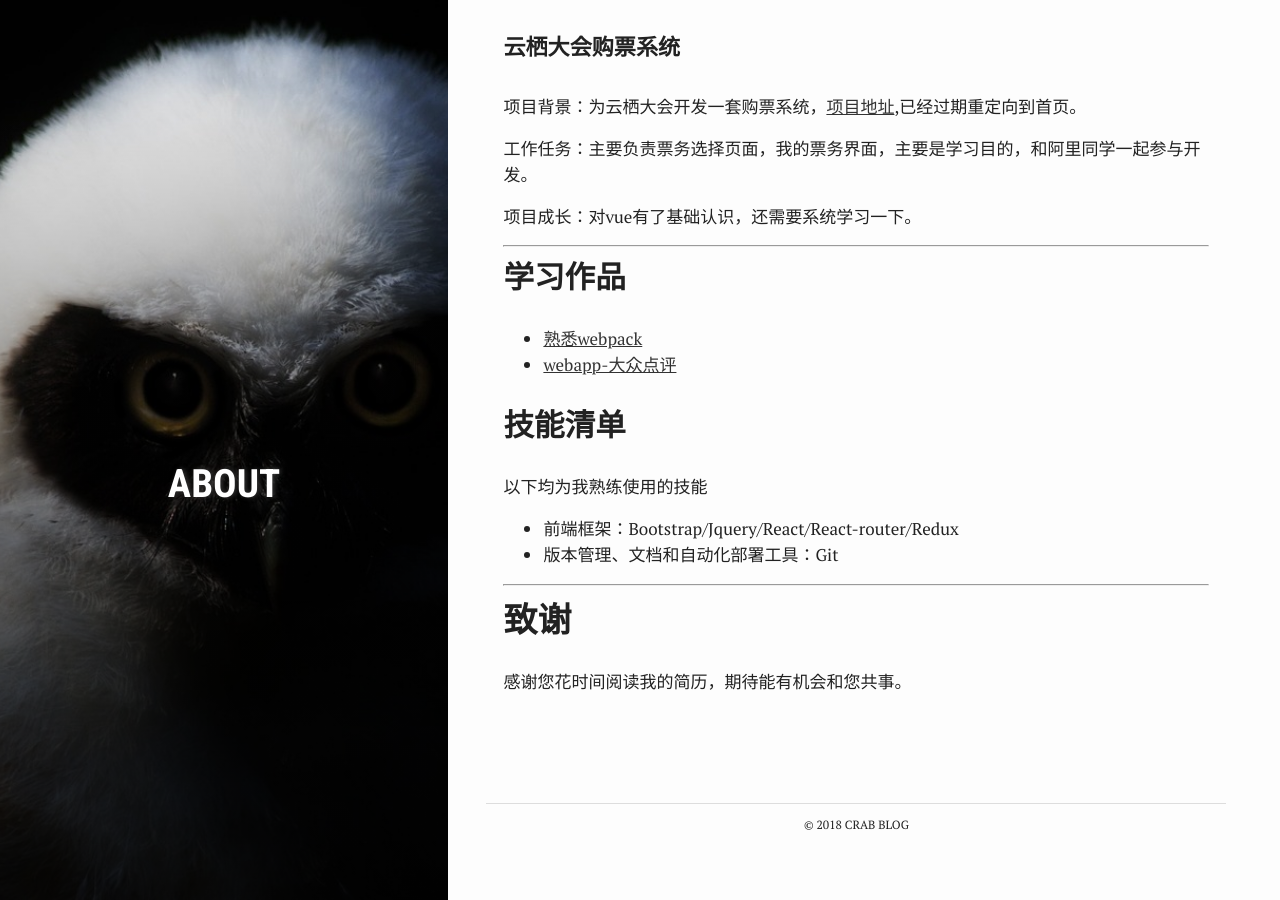
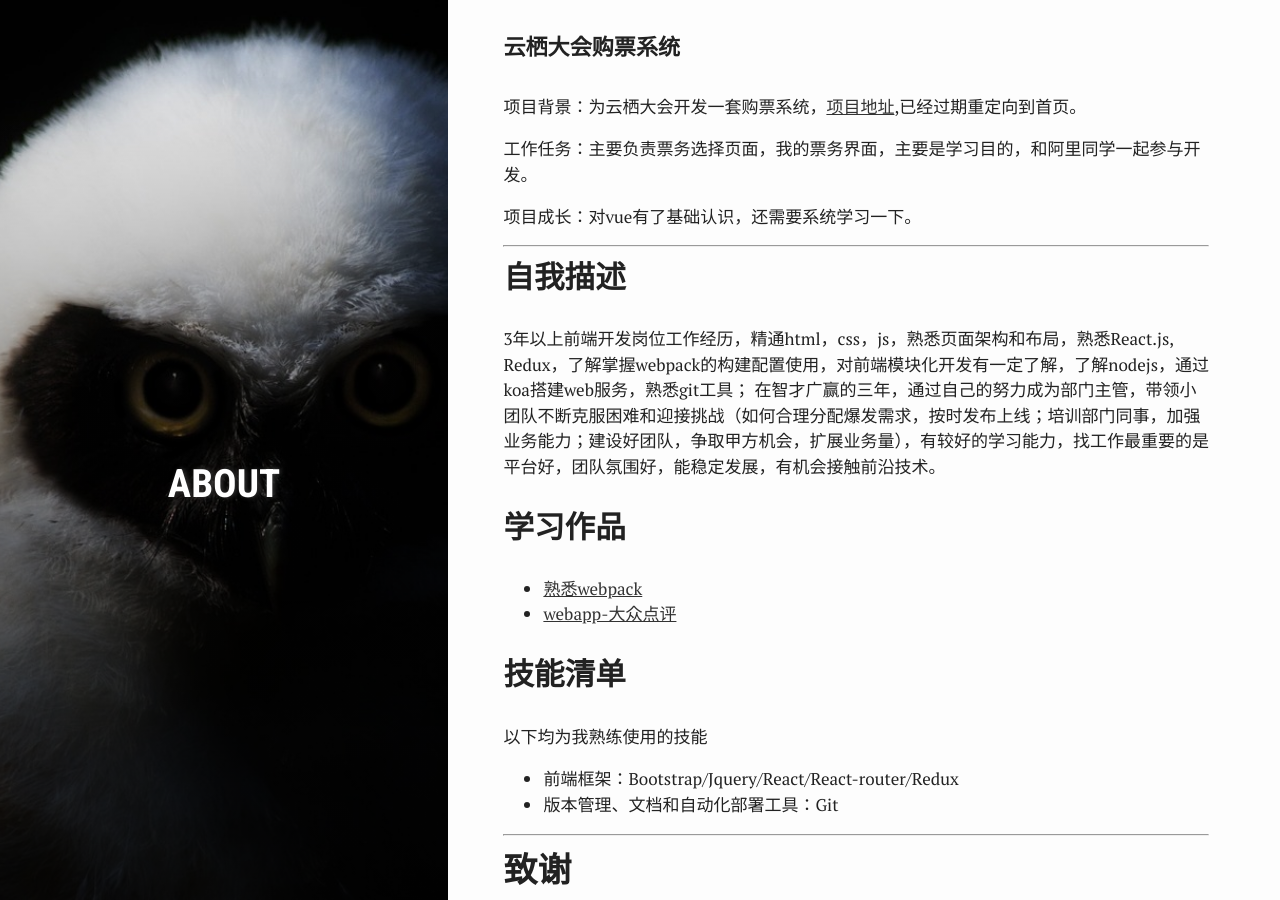
Before and after one commit to balge/balge.github.io, a Jekyll site: the page built from about.md, in a window 1280 px wide and 900 px high, scrolled down 4378 px. Built offline with Jekyll 4.4.1, drawn with Linux system fonts in a browser that asks for light colours.

Commit message:
add self desc

```diff
--- a/about.md
+++ b/about.md
@@ -166,6 +166,12 @@ if (_this.curDistance[index] + _this.offsetSum > 2 * _this.liHeight) {
 
 ---
 
+## 自我描述
+
+  3年以上前端开发岗位工作经历，精通html，css，js，熟悉页面架构和布局，熟悉React.js, Redux，了解掌握webpack的构建配置使用，对前端模块化开发有一定了解，了解nodejs，通过koa搭建web服务，熟悉git工具；
+  在智才广赢的三年，通过自己的努力成为部门主管，带领小团队不断克服困难和迎接挑战（如何合理分配爆发需求，按时发布上线；培训部门同事，加强业务能力；建设好团队，争取甲方机会，扩展业务量），有较好的学习能力，找工作最重要的是平台好，团队氛围好，能稳定发展，有机会接触前沿技术。
+
+
 ## 学习作品
   - [熟悉webpack](https://github.com/balge/webpack-demo)
   - [webapp-大众点评](https://github.com/balge/webapp-dianping)
```
